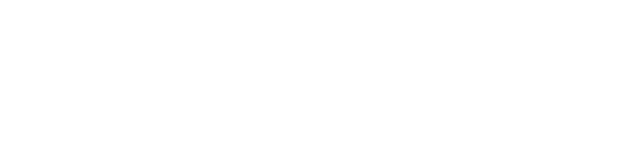
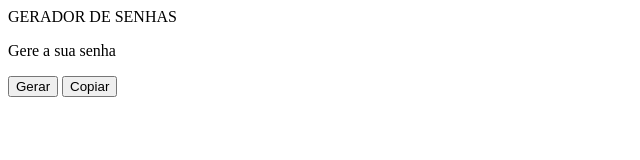
Before and after one commit to BrunoHenrique128/gerador-de-senha-memoravel, a plain HTML site: page index.html in a window 1280 px wide. Shown: the whole page, without its empty margins (0-640 px from the left). Drawn offline with Linux system fonts and the light colour scheme.

Commit message:
Adicionei a estrutura inicial do HTML

```diff
--- a/index.html
+++ b/index.html
@@ -7,8 +7,16 @@
     <link rel="stylesheet" href="style.css">
 </head>
 <body>
-
-
+    <header style="">GERADOR DE SENHAS</header>
+    <div class="container">
+        <div class="passwordContainer">
+            <p id="password">Gere a sua senha</p>
+        </div>
+        <div class="btnContainer">
+            <button class="button" id="generate">Gerar</button>
+            <button class="button" id="copyBtn">Copiar</button>
+        </div>
+    </div>
 
 
     <script src="script.js"></script>
```
